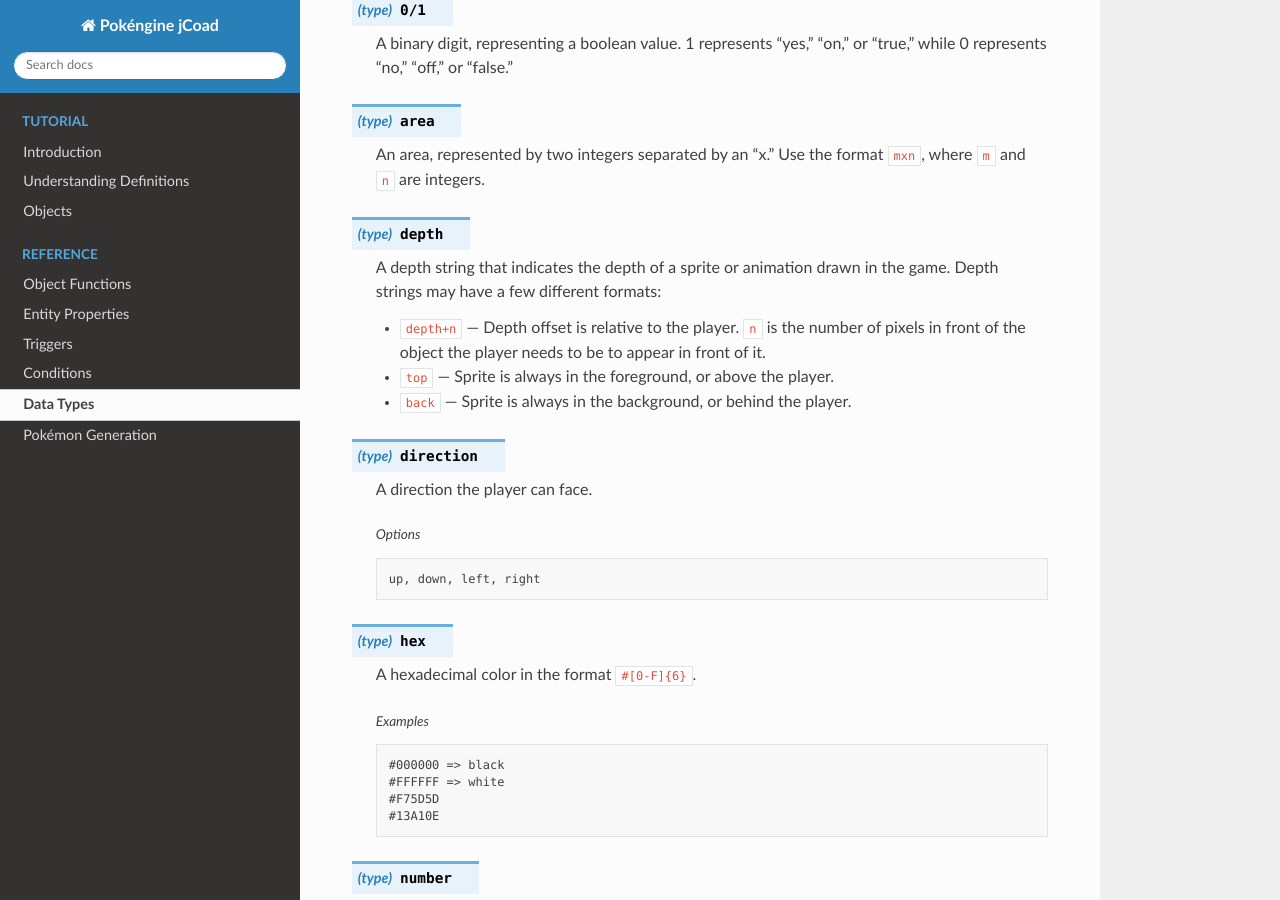
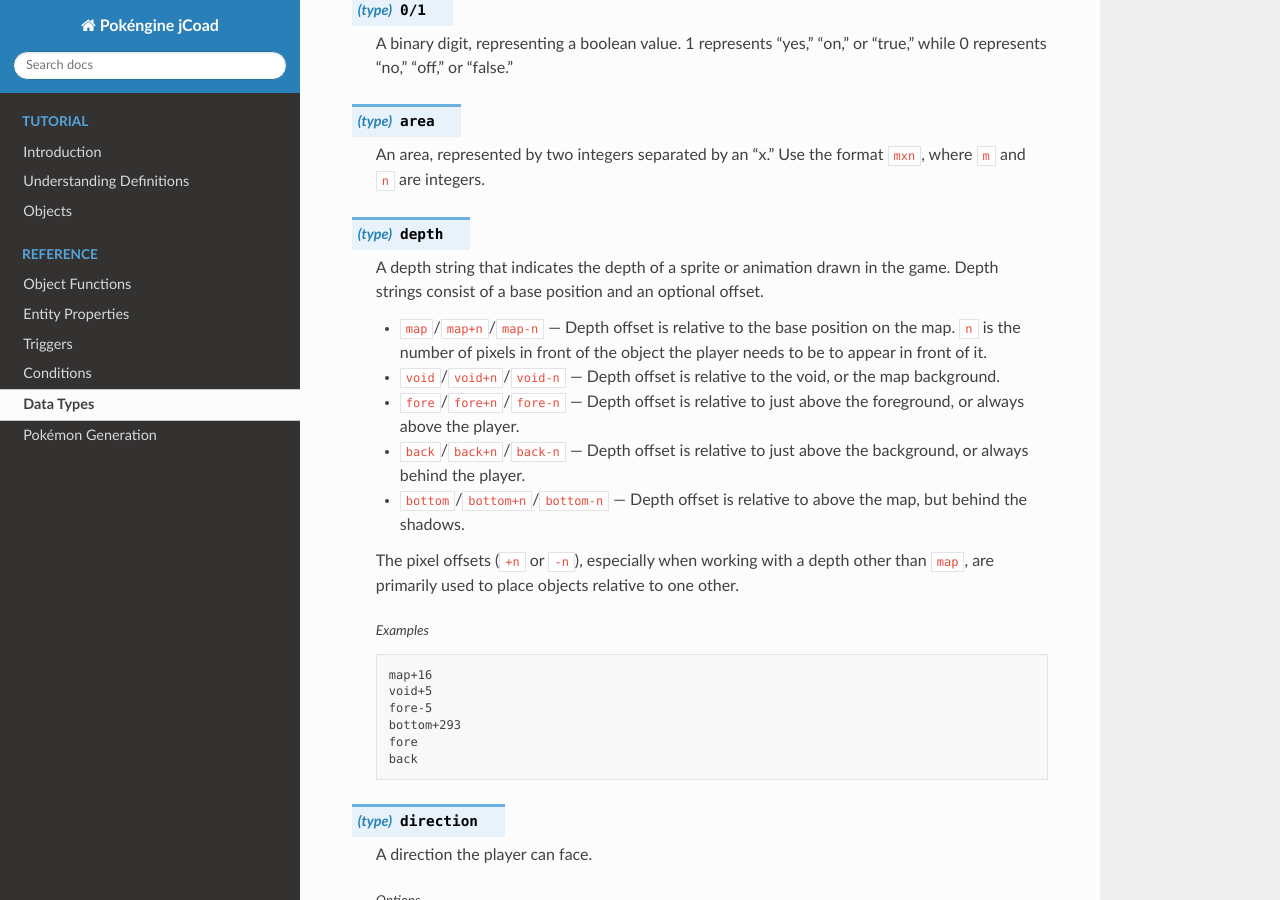
Before and after one commit to jackson-nestelroad/pokengine-jcoad-docs, a Sphinx documentation site: the page built from docs/source/reference/types.rst, in a window 1280 px wide and 900 px high, scrolled down 263 px. Built offline with Sphinx 7.4.7 and the Read the Docs theme 2.0.0, drawn with Linux system fonts in a browser that asks for light colours.

Commit message:
Updated depth options.

```diff
--- a/docs/source/reference/types.rst
+++ b/docs/source/reference/types.rst
@@ -15,12 +15,23 @@
     An area, represented by two integers separated by an "x." Use the format :code:`mxn`, where :code:`m` and :code:`n` are integers.
 
 .. jcoad:type:: depth
+    :examples:
+        map+16
+        void+5
+        fore-5
+        bottom+293
+        fore
+        back
 
-    A depth string that indicates the depth of a sprite or animation drawn in the game. Depth strings may have a few different formats:
+    A depth string that indicates the depth of a sprite or animation drawn in the game. Depth strings consist of a base position and an optional offset.
 
-    - :code:`depth+n` --- Depth offset is relative to the player. :code:`n` is the number of pixels in front of the object the player needs to be to appear in front of it.
-    - :code:`top` --- Sprite is always in the foreground, or above the player.
-    - :code:`back` --- Sprite is always in the background, or behind the player.
+    - :code:`map`/:code:`map+n`/:code:`map-n` --- Depth offset is relative to the base position on the map. :code:`n` is the number of pixels in front of the object the player needs to be to appear in front of it.
+    - :code:`void`/:code:`void+n`/:code:`void-n` --- Depth offset is relative to the void, or the map background.
+    - :code:`fore`/:code:`fore+n`/:code:`fore-n` --- Depth offset is relative to just above the foreground, or always above the player.
+    - :code:`back`/:code:`back+n`/:code:`back-n` --- Depth offset is relative to just above the background, or always behind the player.
+    - :code:`bottom`/:code:`bottom+n`/:code:`bottom-n` --- Depth offset is relative to above the map, but behind the shadows.
+
+    The pixel offsets (:code:`+n` or :code:`-n`), especially when working with a depth other than :code:`map`, are primarily used to place objects relative to one other.
 
 .. jcoad:type:: direction
     :options: up, down, left, right
```
